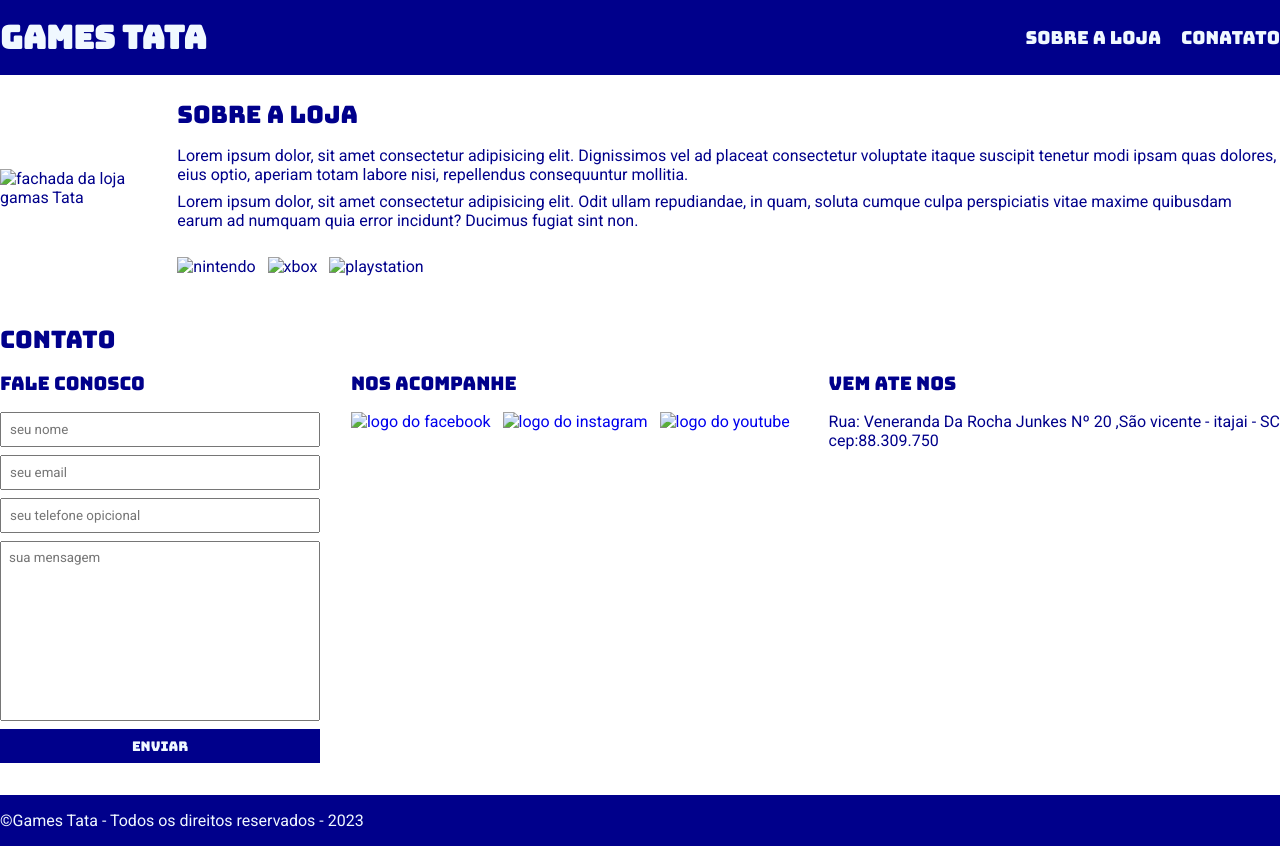
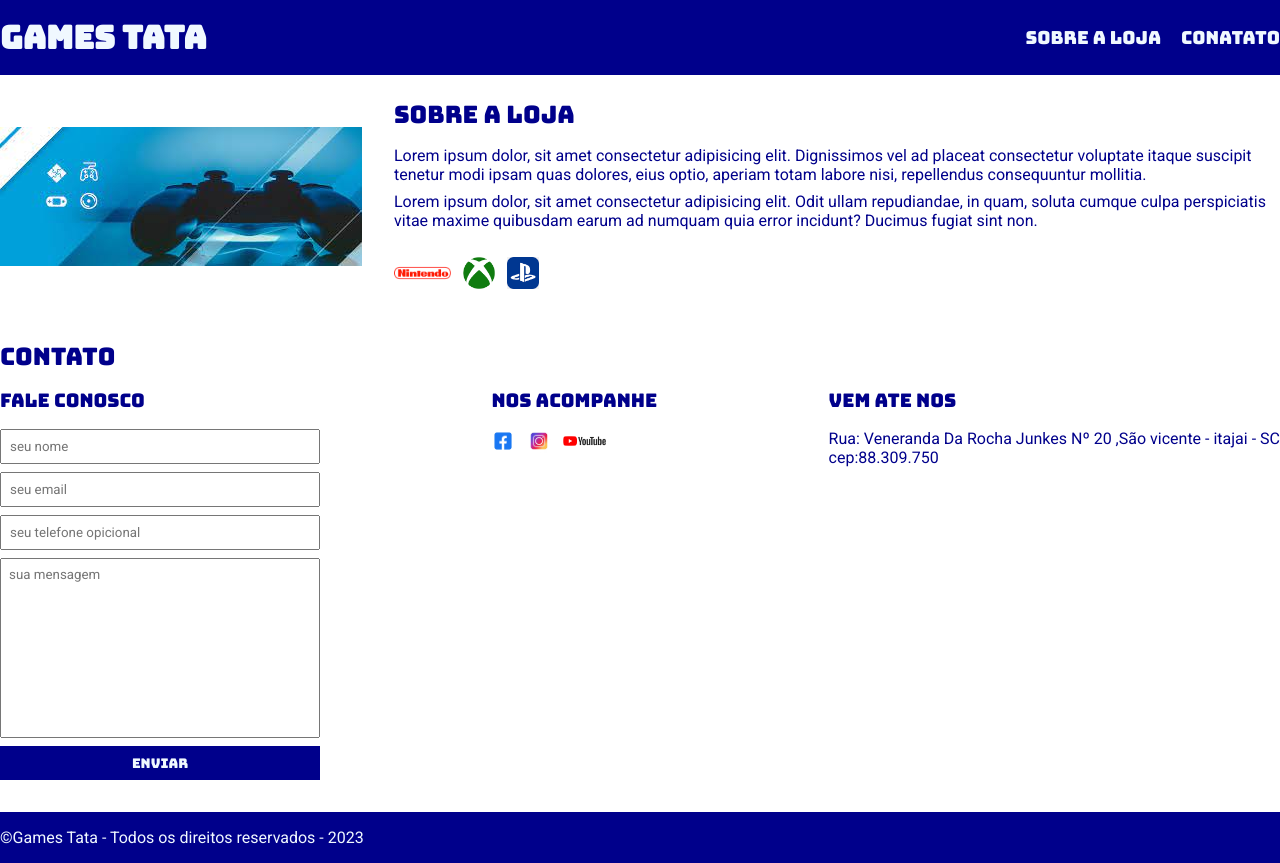
Before and after one commit to Flavio-and/games_tata, a plain HTML site: page index.html in a window 1280 px wide. Drawn offline with Linux system fonts and the light colour scheme.

Commit message:
Add files via upload

```diff
--- a/index.html
+++ b/index.html
@@ -30,7 +30,7 @@
     </header>
     <section id="about">
         <div class="contanier">
-            <img class="store-front-" src="./midia/loja.jpg" alt="fachada da loja gamas Tata">
+            <img class="store-front-" src="images/loja.jpg" alt="fachada da loja gamas Tata">
             <div>
                 <h2>sobre a loja </h2>
                 <p>
@@ -44,9 +44,9 @@
                     fugiat sint non.
                 </p> <br>
                 <ul class="brands-list">
-                    <li> <img src="./midia/nintendo.png" alt="nintendo" /></li>
-                    <li> <img src="./midia/xbox.png" alt="xbox" /></li>
-                    <li> <img src="./midia/playstation.png" alt="playstation" /></li>
+                    <li> <img src="./images/nintendo.png" alt="nintendo" /></li>
+                    <li> <img src="./images/xbox.png" alt="xbox" /></li>
+                    <li> <img src="./images/playstation.png" alt="playstation" /></li>
                 </ul>
             </div>
         </div>
@@ -70,19 +70,19 @@
                 <ul class="social-links">
                     <li>
                         <a href="#" title=" Siga-nos no Facebook">
-                            <img src="./midia/facebook.png" alt="logo do facebook">
+                            <img src="./images/facebook.png" alt="logo do facebook">
                          </a>
 
                     </li>
                     <li>
                         <a href="#" title=" Siga-nos no instagran">
-                            <img src="./midia/instagram.png" alt="logo do instagram">
+                            <img src="./images/instagram.png" alt="logo do instagram">
                          </a>
 
                     </li>
                     <li>
                         <a href="#" title=" visite nosso canal">
-                            <img src="./midia/youtube.png" alt="logo do youtube">
+                            <img src="./images/youtube.png" alt="logo do youtube">
                          </a>
 
                     </li>
```
